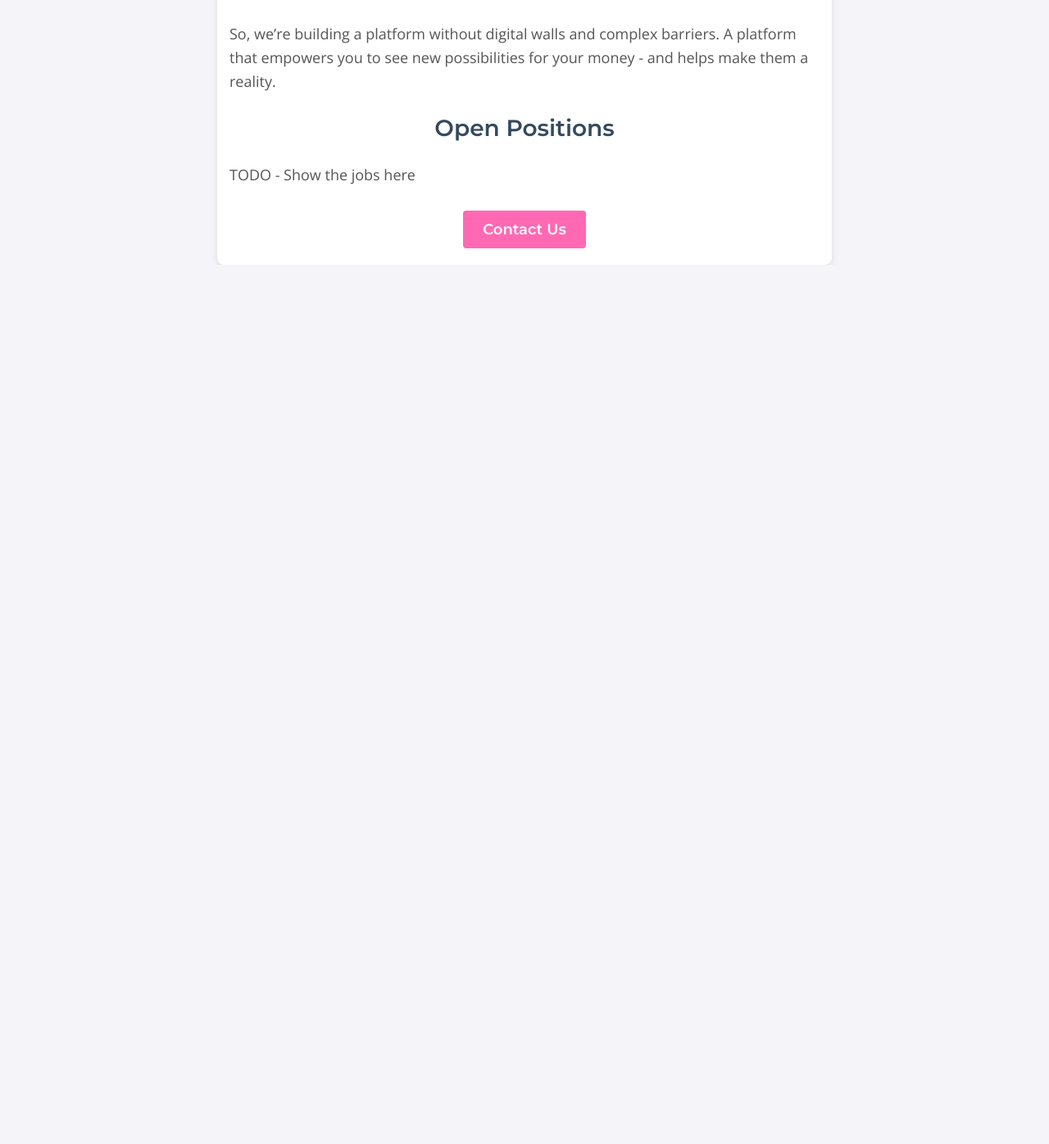
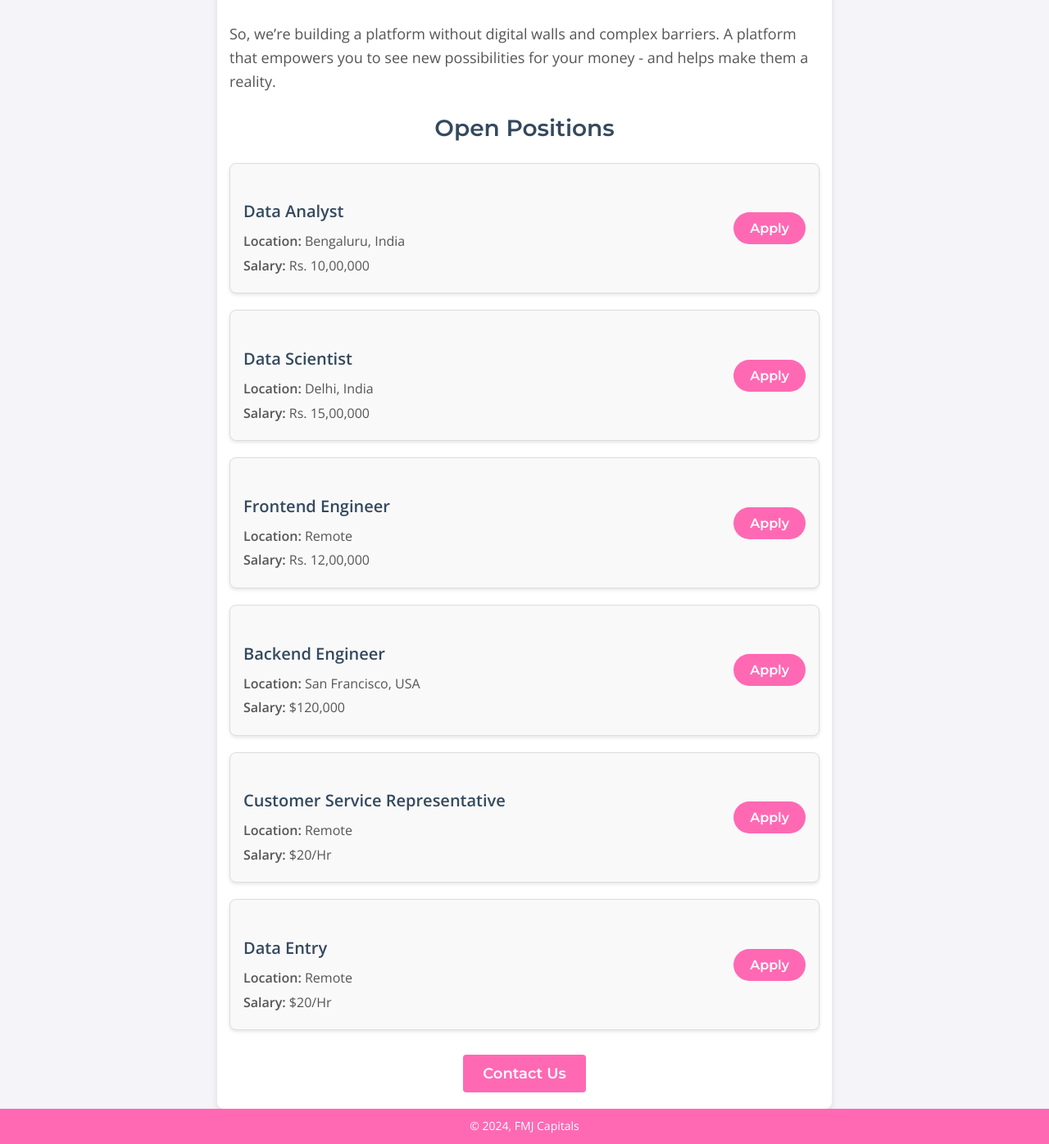
Before and after one commit to 007femijethro/fmj-careers-website, a Flask app: page / in a window 1280 px wide. Shown: the part 719-2115 px from the top of the page at 82% size. Before the commit the page ends 1042 px from the top, so only its background shows below. Run offline with Flask 3, Linux system fonts and the light colour scheme.

Commit message:
Added dynamic data

```diff
--- a/app.py
+++ b/app.py
@@ -1,10 +1,54 @@
-from flask import Flask, render_template
+from flask import Flask, render_template, jsonify
 
 app = Flask(__name__)
 
+JOBS = [
+        {
+            'id': 1,
+            'title': 'Data Analyst',
+            'location': 'Bengaluru, India',
+            'salary': 'Rs. 10,00,000'
+        },
+        {
+            'id': 2,
+            'title': 'Data Scientist',
+            'location': 'Delhi, India',
+            'salary': 'Rs. 15,00,000'
+        },
+        {
+            'id': 3,
+            'title': 'Frontend Engineer',
+            'location': 'Remote',
+            'salary': 'Rs. 12,00,000'
+        },
+        {
+            'id': 4,
+            'title': 'Backend Engineer',
+            'location': 'San Francisco, USA',
+            'salary': '$120,000'
+        },
+        {
+            'id': 4,
+            'title': 'Customer Service Representative',
+            'location': 'Remote',
+            'salary': '$20/Hr'
+        },
+        {
+            'id': 4,
+            'title': 'Data Entry',
+            'location': 'Remote',
+            'salary': '$20/Hr'
+        }
+    ]
+
 @app.route("/")
 def hello_world():
-    return render_template('home.html')
+    return render_template('home.html', jobs=JOBS)
+
+@app.route("/jobs")
+def list_jobs():
+    return jsonify(JOBS)
+
 
 if __name__ == '__main__':
-  app.run(host='0.0.0.0', debug=True)
+    app.run(host='0.0.0.0', debug=True)
--- a/templates/home.html
+++ b/templates/home.html
@@ -15,6 +15,9 @@
         margin: 0;
         padding: 0;
         line-height: 1.6;
+        display: flex;
+        flex-direction: column;
+        min-height: 100vh;
       }
 
       #container {
@@ -24,6 +27,7 @@
         background: white; /* White background for content */
         box-shadow: 0 4px 8px rgba(0, 0, 0, 0.1); /* Subtle shadow for depth */
         border-radius: 8px; /* Rounded corners */
+        flex-grow: 1;
       }
 
       .header {
@@ -70,6 +74,69 @@
         margin-bottom: 20px;
       }
 
+      .job-card {
+        background-color: #f9f9f9;
+        border: 1px solid #ddd;
+        border-radius: 8px;
+        padding: 16px;
+        margin-bottom: 20px;
+        box-shadow: 0 2px 4px rgba(0, 0, 0, 0.1);
+        display: flex;
+        align-items: center; /* Centers the items vertically */
+        justify-content: space-between; /* Distributes space between the two columns */
+      }
+
+      .job-card:hover {
+        transform: translateY(-4px);
+        box-shadow: 0 4px 8px rgba(0, 0, 0, 0.2);
+      }
+
+      .job-title {
+        color: #34495e;
+        margin-bottom: 8px;
+        font-size: 20px;
+        font-weight: 600;
+      }
+
+      .job-detail {
+        font-size: 16px;
+        color: #555;
+        margin-bottom: 4px;
+      }
+
+      .job-content {
+        display: flex;
+        width: 100%;
+      }
+
+      .job-details {
+        flex: 0 0 70%; /* Takes 70% of the width */
+      }
+
+      .apply-button-container {
+        flex: 0 0 30%; /* Takes 30% of the width */
+        display: flex;
+        align-items: center; /* Centers the button vertically */
+        justify-content: flex-end; /* Aligns the button to the right */
+      }
+
+      .apply-button {
+        font-family: 'Montserrat', sans-serif;
+        font-size: 16px;
+        font-weight: 600;
+        color: white;
+        background-color: #ff69b4;
+        border: none;
+        padding: 10px 20px;
+        border-radius: 50px;
+        cursor: pointer;
+        transition: background-color 0.3s ease;
+      }
+
+      .apply-button:hover {
+        background-color: #ff1493;
+      }
+
       .button-container {
         display: flex;
         justify-content: center; /* Centers the button container */
@@ -91,6 +158,14 @@
 
       button:hover {
         background-color: #ff1493; /* Darker pink shade on hover */
+      }
+
+      footer {
+        background-color: #ff69b4; /* Pink background for footer */
+        color: white; /* White text color */
+        text-align: center;
+        padding: 10px 0;
+        font-size: 14px;
       }
 
       /* Media Query for Mobile Devices */
@@ -115,6 +190,23 @@
           font-size: 16px;
           padding: 10px 20px;
         }
+
+        .job-card {
+          flex-direction: column;
+          align-items: flex-start;
+        }
+
+        .apply-button-container {
+          width: 100%;
+          margin-top: 10px;
+          text-align: right; /* Ensures button aligns to the right on mobile */
+        }
+
+        .apply-button {
+          font-size: 14px; /* Adjust font size for mobile */
+          padding: 8px 16px; /* Adjust padding for mobile */
+          margin-left: 0; /* Remove margin on mobile */
+        }
       }
     </style>
   </head>
@@ -133,13 +225,21 @@
       </p>
 
       <h2>Open Positions</h2>
-      <p>TODO - Show the jobs here</p>
+      <div>
+        {% for job in jobs %}
+          {% include 'jobitem.html' %}
+        {% endfor %}
+      </div>
 
       <!-- Centered Button Container -->
       <div class="button-container">
         <button>Contact Us</button>
       </div>
+    </div>
 
-    </div>
+    <!-- Footer Section -->
+    <footer>
+      © 2024, FMJ Capitals
+    </footer>
   </body>
 </html>
--- /dev/null
+++ b/templates/jobitem.html
@@ -0,0 +1,20 @@
+<div class="job-card">
+  <div class="job-content">
+    <div class="job-details">
+      <h4 class="job-title">
+        {{ job['title'] }}
+      </h4>
+      <div class="job-detail">
+        <b>Location:</b> {{ job['location'] }}
+      </div>
+      {% if 'salary' in job %}
+      <div class="job-detail">
+        <b>Salary:</b> {{ job['salary'] }}
+      </div>
+      {% endif %}
+    </div>
+    <div class="apply-button-container">
+      <button class="apply-button">Apply</button>
+    </div>
+  </div>
+</div>
```
Lines whose indentation alone changed are shown as unchanged.
